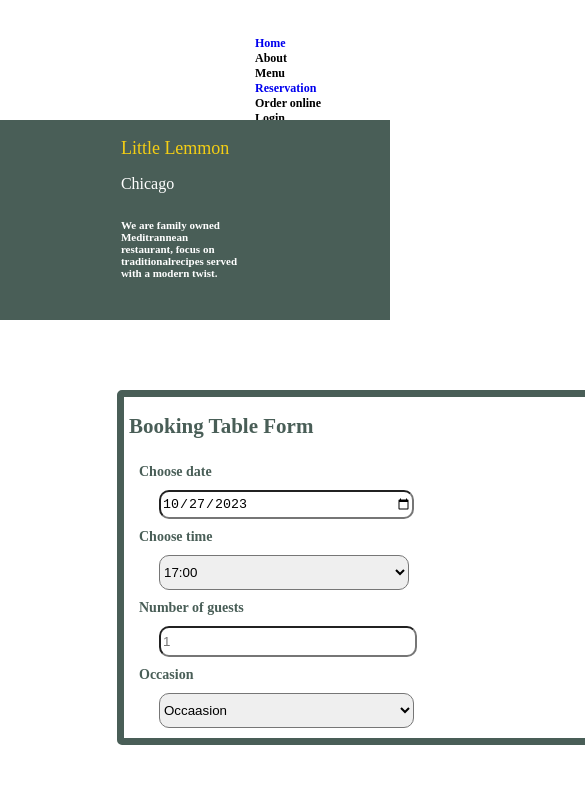
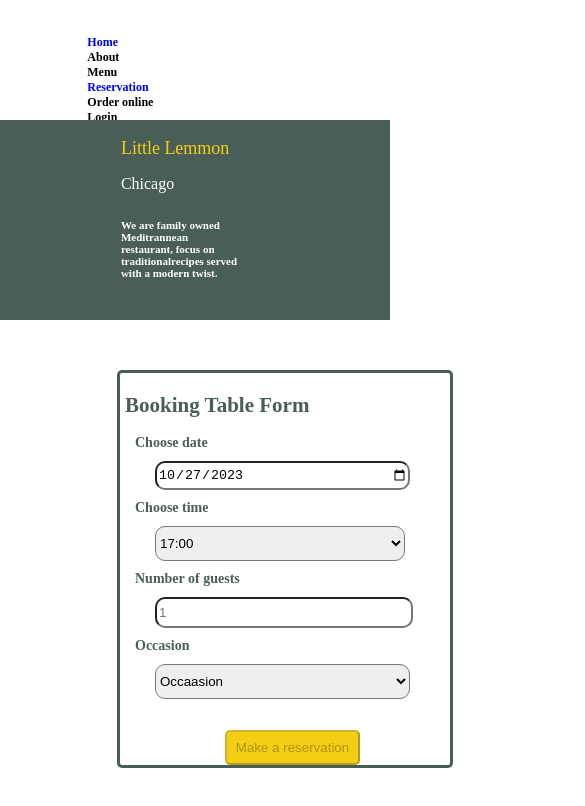
Before and after one commit to alemlishar/Little-Lemon-Restaurant, a React (Create React App) app: page /booking in a window 390 px wide. Shown: the top 806 px of the page, 585 px wide, since content can reach past the window. Built offline with nearby package versions, Linux system fonts and the light colour scheme.

Commit message:
improved Ui/UX on responsive screen size

```diff
--- a/src/assets/style.css
+++ b/src/assets/style.css
@@ -3,19 +3,31 @@ body {
   font-family: poppins;
 }
 
-@media screen and (max-width: 700px) {
+@media screen and (max-width: 950px) {
+  .nav-menu-container-div,
   .nav-menu-container,
   .highlight-cart-container,
   .highlight-specialbox-container,
   .special-food-specialbox-container {
     flex-direction: column;
+    margin-left: 0px;
   }
+}
+
+.nav-menu-container-div1 {
+  margin-left: 31%;
+  position: relative;
+  flex-direction: wrap;
+}
+.nav-menu-container-div {
+  margin-left: 7%;
+  position: relative;
+  display: flex;
 }
 
 .nav-main-container {
   top: 10px;
   border: 2px;
-  padding: 10;
   height: 120px;
   width: 100%;
   position: relative;
@@ -24,16 +36,13 @@ body {
 .nav-logo-container {
   border: 5px;
   top: 15px;
-  left: 30%;
-  position: absolute;
   display: flex;
 }
 .nav-menu-container {
   height: 100%;
   border: 5px;
-  top: 10px;
-  left: 50%;
-  position: absolute;
+  margin-top: 25px;
+  position: relative;
   display: flex;
 }
 .nav-menu-li {
@@ -110,7 +119,7 @@ body {
   width: 140px;
   height: 40px;
   position: absolute;
-  left: 64%;
+  margin-left: 64%;
 }
 
 .special-food-specialbox-container {
@@ -167,16 +176,37 @@ body {
 }
 
 .booking-form-container {
-  margin-top: 70px;
+  margin-top: 50px;
   position: relative;
   left: 30%;
-  width: 650px;
   height: 100%;
   border-radius: 5px;
   font-size: 14px;
   color: #495e57;
   font-weight: bold;
-  border: 7px solid #495e57;
+  border: 3px solid #495e57;
+}
+
+.booking-form-hidden-container {
+  position: absolute;
+  width: 100%;
+  height: 99%;
+  border-radius: 5px;
+  font-size: 14px;
+  color: #495e57;
+  font-weight: bold;
+  border: 3px solid #495e57;
+}
+
+.booking-form-hidden-half-container {
+  position: absolute;
+  width: 45%;
+  height: 99%;
+  border-radius: 5px;
+  font-size: 14px;
+  color: #495e57;
+  font-weight: bold;
+  border: 3px solid #495e57;
 }
 
 .booking-form-input {
@@ -201,7 +231,6 @@ body {
   padding: 0;
   background-color: #f4ce14;
   border-radius: 5px;
-  margin-left: 112px;
   margin-top: 5px;
 }
 
--- a/src/pages/BookingForm.js
+++ b/src/pages/BookingForm.js
@@ -1,10 +1,6 @@
 import React, { useState } from "react"
-import { faEnvelope } from "@fortawesome/free-solid-svg-icons"
-import { useNavigate } from "react-router-dom"
 import useScript from "../assets/UseScripts"
 import { FontAwesomeIcon } from "@fortawesome/react-fontawesome"
-
-const wait = (ms) => new Promise((resolve) => setTimeout(resolve, ms))
 
 export default function BookingForm({
   submitForm,
@@ -12,12 +8,9 @@ export default function BookingForm({
   initializeTime,
   updateTime,
 }) {
-  // const navigate = useNavigate()
   const [loaded, error] = useScript(
     "https://raw.githubusercontent.com/Meta-Front-End-Developer-PC/capstone/master/api.js"
   )
-
-  const [bookTimes, setBookTimes] = useState()
 
   const [bookData, setBookData] = useState({
     bookingDate: "",
@@ -32,14 +25,25 @@ export default function BookingForm({
     numberOfGuest: "",
     occasion: "",
   })
+  const [matches, setMatches] = useState(
+    window.matchMedia("(min-width: 950px)").matches
+  )
+  React.useEffect(() => {
+    window.matchMedia("(min-width: 950px)").addEventListener("change", (e) => {
+      setMatches(e.matches)
+    })
 
-  React.useEffect(() => {
     initializeTime()
     setBookData({
       ...bookData,
       bookingDate: availableTime.date,
       bookingTime: availableTime.timeValue[0],
     })
+    return () => {
+      window
+        .matchMedia("(min-width: 950px)")
+        .removeEventListener("change", (e) => setMatches(e.matches))
+    }
   }, [])
 
   function handleSubmit(event) {
@@ -116,14 +120,18 @@ export default function BookingForm({
   }
 
   return (
-    <div className="booking-form-container">
-      <h2 style={{ color: "#495e57", marginLeft: "5px" }}>
+    <div
+      className="booking-form-container"
+      style={{ width: matches ? "650px" : "330px" }}
+    >
+      <h2 style={{ marginTop: "20px", color: "#495e57", marginLeft: "5px" }}>
         Booking Table Form
       </h2>
+
       <form
         data-testid="formbook"
         onSubmit={handleSubmit}
-        style={{ marginTop: "25px", marginLeft: "15px" }}
+        style={{ marginLeft: "15px" }}
       >
         <label htmlFor="res-date">Choose date</label>
         <br />
@@ -142,8 +150,10 @@ export default function BookingForm({
           </div>
         ) : null}
         <br />
+        {matches ? (
           <div className="booking-button-container">
             <button
+              style={{ marginLeft: matches ? "115px" : "0px" }}
               className="booking-form-button"
               type="submit"
               disabled={
@@ -157,6 +167,7 @@ export default function BookingForm({
               Make a reservation
             </button>
           </div>
+        ) : null}
         <label htmlFor="res-time" style={{ marginTop: "30px" }}>
           Choose time
         </label>
@@ -225,6 +236,24 @@ export default function BookingForm({
             {errors.occasion}
           </div>
         ) : null}
+        <br />
+        <br />
+        {!matches ? (
+          <button
+            style={{ marginLeft: !matches ? "90px" : "0px" }}
+            className="booking-form-button"
+            type="submit"
+            disabled={
+              bookData.bookingDate === "" ||
+              bookData.bookingTime === "" ||
+              bookData.numberOfGuest === 0 ||
+              bookData.occasion === "select" ||
+              bookData.occasion === ""
+            }
+          >
+            Make a reservation
+          </button>
+        ) : null}
       </form>
     </div>
   )
--- a/src/pages/BookingPage.js
+++ b/src/pages/BookingPage.js
@@ -1,6 +1,7 @@
 import React from "react"
 import { useReducer } from "react"
 import BookingForm from "./BookingForm"
+import { useNavigate } from "react-router-dom"
 
 const wait = (ms) => new Promise((resolve) => setTimeout(resolve, ms))
 const bookingTimeSlots = ["17:00", "18:00", "19:00", "20:00", "21:00", "22:00"]
@@ -65,13 +66,14 @@ const initialState = {
 
 export default function BookingPage() {
   const [state, dispatch] = useReducer(reducer, initialState)
+  const navigate = useNavigate()
 
   const submitForm = async (book) => {
     console.log("form submitted" + book.bookingDate)
     const response = submitApi(book)
     response.then(
       function (value) {
-        //navigate("/confirmedbook")
+        navigate("/confirmedbook")
         console.log("clicked" + value)
       },
       function (error) {
--- a/src/pages/ConfirmedBooking.js
+++ b/src/pages/ConfirmedBooking.js
@@ -12,16 +12,15 @@ export default function ConfirmedBooking() {
     <div>
       <div
         style={{
-          position: "absolute",
-          marginLeft: "350px",
+          position: "relative",
           marginTop: "30px",
           left: "1%",
         }}
       >
         <h1
           style={{
-            marginTop: "30px",
-            marginLeft: "250px",
+            marginTop: "100px",
+            marginLeft: "36%",
           }}
         >
           Booking Confirmed!
@@ -33,7 +32,7 @@ export default function ConfirmedBooking() {
             padding: "0",
             backgroundColor: "#F4CE14",
             borderRadius: "8px",
-            marginLeft: "350px",
+            marginLeft: "42%",
             marginTop: "10px",
           }}
           type="submit"
--- a/src/pages/Highlightspecials.js
+++ b/src/pages/Highlightspecials.js
@@ -5,16 +5,16 @@ import SpecialFood from "./SpecialFood"
 
 export default function Highlightspecials() {
   const [matches, setMatches] = useState(
-    window.matchMedia("(min-width: 768px)").matches
+    window.matchMedia("(min-width: 900px)").matches
   )
   useEffect(() => {
     window
-      .matchMedia("(min-width: 768px)")
+      .matchMedia("(min-width: 900px)")
       .addEventListener("change", (e) => setMatches(e.matches))
 
     return () => {
       window
-        .matchMedia("(min-width: 768px)")
+        .matchMedia("(min-width: 900px)")
         .removeEventListener("change", (e) => setMatches(e.matches))
     }
   }, [])
--- a/src/pages/Main.js
+++ b/src/pages/Main.js
@@ -52,17 +52,17 @@ const aboutParagraph =
 
 export default function Main() {
   const [matches, setMatches] = useState(
-    window.matchMedia("(min-width: 768px)").matches
+    window.matchMedia("(min-width: 900px)").matches
   )
 
   useEffect(() => {
     window
-      .matchMedia("(min-width: 768px)")
+      .matchMedia("(min-width: 500px)")
       .addEventListener("change", (e) => setMatches(e.matches))
 
     return () => {
       window
-        .matchMedia("(min-width: 768px)")
+        .matchMedia("(min-width: 500px)")
         .removeEventListener("change", (e) => setMatches(e.matches))
     }
   }, [])
--- a/src/pages/Nav.js
+++ b/src/pages/Nav.js
@@ -21,13 +21,13 @@ export default function Nav() {
   return (
     <div className="nav-main-container">
       {matches && (
-        <div>
+        <div className="nav-menu-container-div1">
           <span className="nav-logo-container">
-            <img src={logo} width="170px" height={50} alt=""></img>
+            <img src={logo} width="170px" height={55} alt=""></img>
           </span>
         </div>
       )}
-      <div>
+      <div className="nav-menu-container-div">
         <ul className="nav-menu-container" style={{ liststyle: "no-bullet" }}>
           <li className="nav-menu-li">
             <Link style={{ textDecoration: "none" }} to="/">
```
Lines whose indentation alone changed are shown as unchanged.
